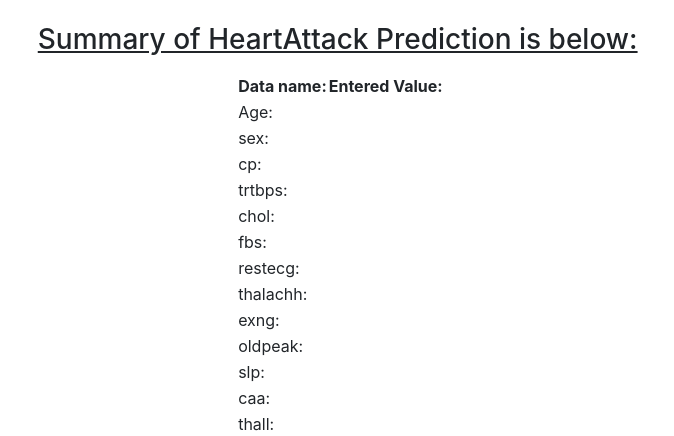
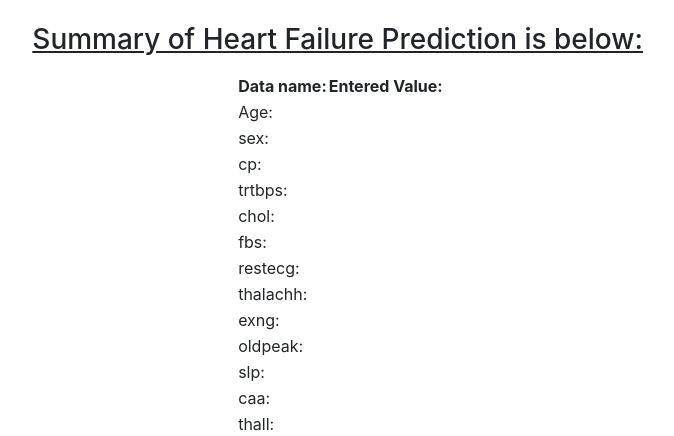
Before and after one commit to Dsumanth11/-Predicitive_analysis1, a Flask app: template templates/HeartAttackResult.html in a window 1280 px wide. Shown: the part 73-509 px from the top of the page, without its empty margins (249-923 px from the left). Run offline with Flask 2, Linux system fonts and the light colour scheme; the template is opened without the code that fills it, so the values that code supplies are empty; some libraries are stand-ins or nearby versions; some web fonts are replaced.

Commit message:
Update HeartAttackResult.html

```diff
--- a/templates/HeartAttackResult.html
+++ b/templates/HeartAttackResult.html
@@ -35,7 +35,7 @@
     </nav>
     <br><br><br><br>
     <div class="col-11 d-flex flex-row justify-content-center">
-        <h3><u>Summary of HeartAttack Prediction is below:</u></h3>
+        <h3><u>Summary of Heart Failure Prediction is below:</u></h3>
     </div>
     <!-- age,sex,cp,trtbps,chol,fbs,restecg,thalachh,exng,oldpeak,slp,caa,thall -->
     <div class="container d-flex flex-row justify-content-center">
```
